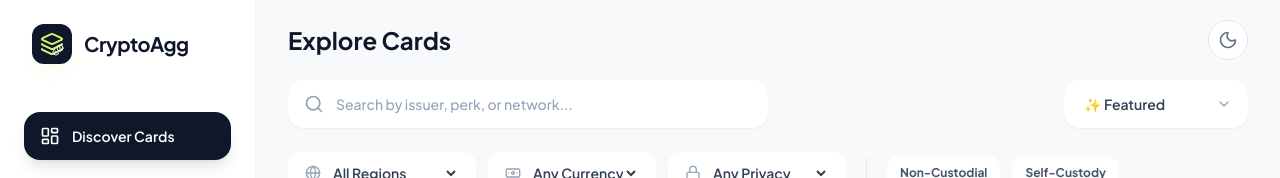
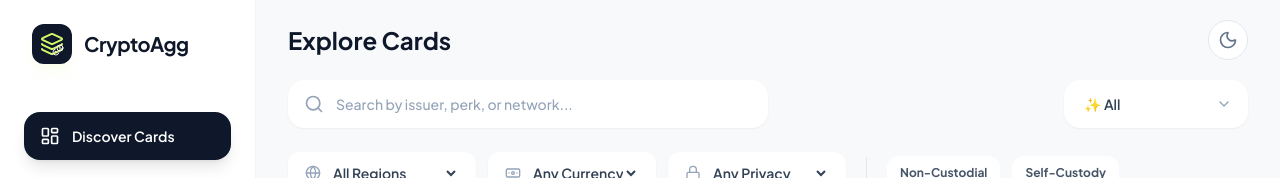
Before and after one commit to Paramchoudhary/Crypto-card-aggregator, a React (Vite) app: page / in a window 1280 px wide. Shown: the top 178 px of the page. Built offline with nearby package versions, Linux system fonts and the light colour scheme.

Commit message:
Update FilterBar.tsx

```diff
--- a/components/FilterBar.tsx
+++ b/components/FilterBar.tsx
@@ -48,7 +48,7 @@ const FilterBar: React.FC<Props> = ({ filters, sort, onFilterChange, onSortChang
                   onChange={(e) => onSortChange(e.target.value as SortOption)}
                   className="appearance-none bg-white dark:bg-[#151F2E] text-slate-700 dark:text-slate-200 py-3.5 pl-5 pr-10 rounded-2xl text-sm font-semibold focus:outline-none cursor-pointer shadow-sm min-w-[180px]"
                >
-                 <option value="featured">✨ Featured</option>
+                 <option value="featured">✨ All</option>
                  <option value="cashbackHigh">Highest Cashback</option>
                  <option value="nameAZ">Alphabetical</option>
                  <option value="newest">Newest Added</option>
```
